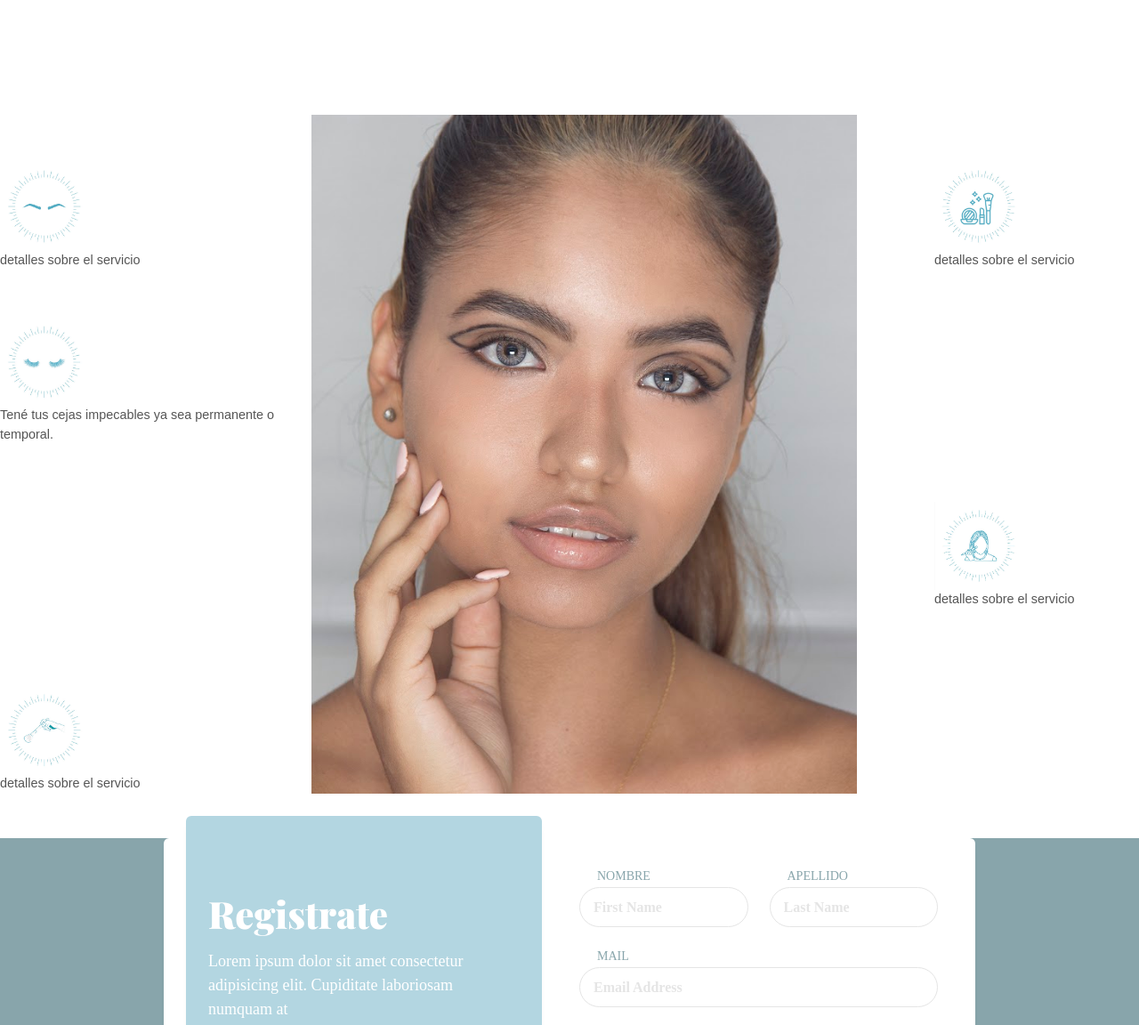
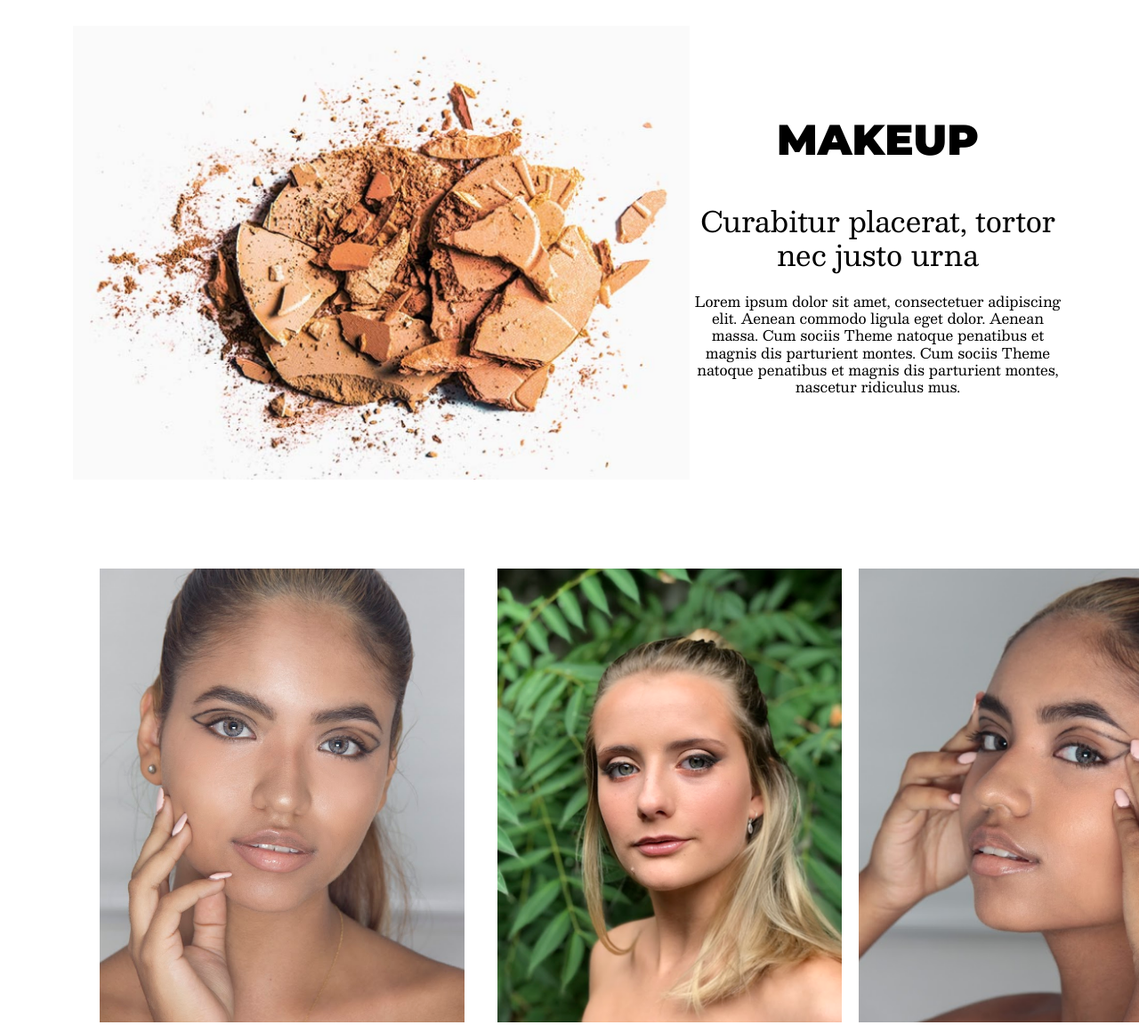
Before and after one commit to carolinamauro/PaginaWeb, a website: page index.html in a window 1280 px wide. Shown: the part 1400-2552 px from the top of the page at 89% size. Drawn offline with nearby package versions, Linux system fonts and the light colour scheme; a web font is replaced by a local one.

Commit message:
Agregando Sass

```diff
--- a/css/main.css
+++ b/css/main.css
@@ -21,8 +21,8 @@ time, mark, audio, video {
 
 
 /* fuente toda la pagina*/
-.body{
-	font-family: "futura light", Sans-serif;
+body{
+	font-family: "Besley", Sans-serif;
 	margin: 0;
 }
 
@@ -44,7 +44,7 @@ time, mark, audio, video {
 }
 
 .sobremi__titulo{
-    font-size: 1.8em;
+    font-size: 4em;
     font-family: 'Raleway', sans-serif;
     font-weight: bold;
     font-weight: 700;
@@ -65,75 +65,6 @@ time, mark, audio, video {
 
 }
 
-/* iconos de los diferentes servicios*/
-
-.icono {
-	display: grid;
-	grid-template-areas:
-	"item__1 item__imagen item__4"
-	"item__1 item__imagen item__4"
-	"item__2 item__imagen item__4"
-	"item__2 item__imagen item__5"
-	"item__3 item__imagen item__5"
-	"item__3 item__imagen item__5";
-	grid-template-rows: auto auto 1fr 1fr auto auto;
-	grid-template-columns: 25% auto 25%;
-	margin-top: 100px;
-	width: 1400px;
-	align-content: center;
-	margin-left: auto;
-	margin-right: auto;
-	height: auto;
-	margin-bottom: 50px;
-
-}
-
-.item__1{
-	grid-area: item__1;
-}
-
-.item__2{
-	grid-area: item__2;
-}
-.item__3{
-	grid-area: item__3;
-
-}
-.item__4{
-	grid-area: item__4;
-
-
-}
-.item__5{
-	grid-area: item__5;
-
-}
-.item__imagen{
-	grid-area: item__imagen;
-	align-content: center;
-
-}
-
-/* titulo del icono */
-.icono__titulo{
-	font-size: 1.2em;
-	color: #010101;
-	flex-grow: 2;
-
-}
-
-/* detalle del icono*/
-.icono__detalle{
-	font-size: 0.9em;
-	color: #555;
-	flex-grow: 2;
-
-}
-
-.icono__imagen{
-	width: 100px;
-}
-
 .cursos{
 	font-family: 'IBM Plex Sans Arabic', sans-serif; /*horribe cambiar*/
 }
@@ -148,7 +79,7 @@ time, mark, audio, video {
 }
 
 header {
-	font-family: font-family: 'Quicksand', sans-serif;;
+	font-family: font-family: 'Quicksand', sans-serif;
 }
 
 /*INICIO MENÚ*/
@@ -156,6 +87,8 @@ header {
 .item {
 	list-style: none;
 	background-color: #1c436e;
+
+
 }
 
 nav {
@@ -190,10 +123,12 @@ ul ul li {
 
 ul li:hover ul {
 	display: block;
+	z-index: 1;
 }
 
 ul li:hover ul a:hover{
 	font-weight: bold;
+
 
 }
 /* FIN MENÚ */
--- a/index.html
+++ b/index.html
@@ -13,8 +13,6 @@
 	<link href="https://fonts.googleapis.com/css2?family=Quicksand:wght@300&display=swap" rel="stylesheet">
 	<link href="https://fonts.googleapis.com/css2?family=Raleway:wght@200&display=swap" rel="stylesheet">
 	<link href="https://fonts.googleapis.com/css2?family=Besley&display=swap" rel="stylesheet">
-	<link href="https://fonts.googleapis.com/css2?family=Work+Sans:wght@100&display=swap" rel="stylesheet">
-	<link href="https://fonts.googleapis.com/css2?family=Roboto+Mono:wght@300&display=swap" rel="stylesheet">
 	<link href="http://fonts.googleapis.com/css?family=Playfair+Display:900" rel="stylesheet" type="text/css" />
 	<link href="http://fonts.googleapis.com/css?family=Alice:400,700" rel="stylesheet" type="text/css" />
 
@@ -26,9 +24,10 @@
 	<!-- CSS interno -->
 	<link rel="stylesheet" type="text/css" href="css/main.css">
 	<link rel="stylesheet" type="text/css" href="css/style.css">
+	<link rel="stylesheet" type="text/css" href="css/prueba.css">
 
 </head>
-<body class="body">
+<body>
 
 		<nav class="navbar navbar-expand-lg navbar-dark">
       <div class="container">
@@ -102,50 +101,62 @@
 						</div>
 					</div>
 				</div>
-				<div class="col-md-6" id="sobremi">
+				<div class="col-md-6 " id="sobremi">
 					<h1 class="sobremi__titulo"> SOBRE MI </h1>
 						<p class="sobremi__detalle"> Lorem ipsum dolor sit amet, consectetur adipiscing elit, sed do eiusmod tempor incididunt ut labore et dolore magna aliqua. Ut enim ad minim veniam, quis nostrud exercitation ullamco laboris nisi ut aliquip ex ea commodo consequat. Duis aute irure dolor in reprehenderit in voluptate velit esse cillum dolore eu fugiat nulla pariatur. Excepteur sint occaecat cupidatat non proident, sunt in culpa qui officia deserunt mollit anim id est laborum. </p>
 				</div>
 			</div>
 		</div>
 
+		<div class="container">
+			<div class="grid-conteiner">
+					<img class="item-1" src="imagenes/makeup.png">
+					<h1 class="item-2"> MAKEUP </h1>
+					<h3 class="item-3"> Curabitur placerat, tortor nec justo urna </h3>
+					<h4 class="item-4">Lorem ipsum dolor sit amet, consectetuer adipiscing elit. Aenean commodo ligula eget dolor. Aenean massa. Cum sociis Theme natoque penatibus et magnis dis parturient montes. Cum sociis Theme natoque penatibus et magnis dis parturient montes, nascetur ridiculus mus. </h4>
+			</div>
+		</div>
 
-		<div class="icono">
+		<div class="container-fluid">
+			<div class="row">
+				<div class="col-md-4">
+					<img class="img-section--extremo"src="imagenes/editorial1.png">
+				</div>
+				<div class="col-md-4">
+					<img class="img-section img-section--centro" src="imagenes/section2.png">
+				</div>
+				<div class="col-md-4">
+					<img class="img-section--extremo" src="imagenes/section4.png">
+				</div>
 
-			<section class="item__1">
-				<h4 class="icono__titulo"> <a href="servicios.html#cejas"> Perfilado de cejas </a> </h4>
-				<img src="imagenes/cejas.jpeg" alt="iconocejas" class="icono__imagen">
-				<p class="icono__detalle">	detalles sobre el servicio	</p>
-			</section>
-
-			<section class="item__2">
-				<h4 class="icono__titulo"> <a href="servicios.html#pestañas"> Lifting de pestañas </a> </h4>
-				<img src="imagenes/pestañas.jpeg" alt="iconopestañas" class="icono__imagen">
-				<p class="icono__detalle"> Tené tus cejas impecables ya sea permanente o temporal.	</p>
-			</section>
-
-			<img src="imagenes/editorial1.png" class ="item__imagen" > <!-- La idea es que haya una imagen fija en el medio	-->
-
-			<section class="item__3">
-				<h4 class="icono__titulo"> <a href="servicios.html#peinados"> Peinados </a> </h4>
-				<img src="imagenes/peinado.jpeg" alt="iconopeinados" class="icono__imagen">
-				<p class="icono__detalle">	detalles sobre el servicio	</p>
-			</section>
-
-			<section class="item__4">
-				<h4 class="icono__titulo"> <a href="maquillaje.html"> Maquillaje </a> </h4>
-				<img src="imagenes/maquillaje.jpeg" alt="iconomaquillaje" class="icono__imagen">
-				<p class="icono__detalle">	detalles sobre el servicio	</p>
-			</section>
-
-			<section class="item__5">
-				<h4 class="icono__titulo"> 	<a href="cursos.html"> Cursos </a> </h4>
-				<img src="imagenes/clases.jpeg" alt="iconoclases" class="icono__imagen">
-				<p class="icono__detalle">	detalles sobre el servicio	</p>
-			</section>
+			</div>
 
 		</div>
 
+		<div class="container-fluid">
+			<div class="row">
+				<div class="col-md-6">
+						<div class="grid-conteiner">
+							<img class="item-1" src="imagenes/peinados1.png">
+							<h1 class="item-2"> PEINADOS </h1>
+							<h3 class="item-3"> Curabitur placerat, tortor nec justo urna </h3>
+							<h4 class="item-4">Lorem ipsum dolor sit amet, consectetuer adipiscing elit. Aenean commodo ligula eget dolor. Aenean massa. Cum sociis Theme natoque penatibus et magnis dis parturient montes. Cum sociis Theme natoque penatibus et magnis dis parturient montes, nascetur ridiculus mus. </h4>
+						</div>
+				</div>
+				<div class="col-md-6">
+						<div class="grid-conteiner ">
+							<img class="item-1" src="imagenes/cejas1.jpeg">
+							<h1 class="item-2"> LIFTING Y PERFILADOS </h1>
+							<h3 class="item-3"> Curabitur placerat, tortor nec justo urna </h3>
+							<h4 class="item-4">Lorem ipsum dolor sit amet, consectetuer adipiscing elit. Aenean commodo ligula eget dolor. Aenean massa. Cum sociis Theme natoque penatibus et magnis dis parturient montes. Cum sociis Theme natoque penatibus et magnis dis parturient montes, nascetur ridiculus mus. </h4>
+						</div>
+				</div>
+
+			</div>
+
+		</div>
+
+	 <!--
 		<div id="registro" class="conteiner">
 			<div class="section-center">
 				<div class="container">
@@ -192,7 +203,7 @@
 					</div>
 				</div>
 			</div>
-		</div>
+		</div>-->
 
 	</main>
 
--- a/package.json
+++ b/package.json
@@ -5,9 +5,8 @@
   "main": "index.js",
   "scripts": {
     "test": "echo \"Error: no test specified\" && exit 1",
-    "build-css":
-      "node-sass --include-path scss scss/prueba.scss css/prueba.css",
-      "watch-css": "nodemon -e scss -x \"npm  run build-css\""
+    "build-css": "node-sass --include-path scss scss/prueba.scss css/prueba.css",
+    "watch-css": "nodemon -e scss -x \"npm  run build-css\""
   },
   "repository": {
     "type": "git",
--- /dev/null
+++ b/scss/_colors.scss
@@ -0,0 +1,2 @@
+
+$gris: #54595f;
--- /dev/null
+++ b/scss/_fonts.scss
@@ -0,0 +1,17 @@
+//Google Fonts
+
+@import url('https://fonts.googleapis.com/css2?family=Quicksand:wght@300&display=swap');
+@import url('https://fonts.googleapis.com/css2?family=Raleway:ital,wght@1,100&display=swap');
+@import url('https://fonts.googleapis.com/css2?family=Besley&family=Raleway:ital,wght@1,100&display=swap');
+@import url('https://fonts.googleapis.com/css2?family=Playfair+Display&display=swap');
+@import url('https://fonts.googleapis.com/css2?family=Alice&family=Playfair+Display&display=swap');
+@import url('https://fonts.googleapis.com/css2?family=Montserrat:wght@900&display=swap');
+
+//Variables de Fonts
+
+$header-font: Quicksand, sans-serif;
+//$titulos-font: Raleway, sans-serif;
+$detalle-font: Besley, serif;
+$registro-titulo-font: Alice, serif;
+$registro-detalle-font: Playfair Display, serif;
+$titulos-fonts: Montserrat, sans-serif;
--- /dev/null
+++ b/scss/_grid.scss
@@ -0,0 +1,42 @@
+@import "colors";
+@import "fonts";
+$alto: 510px;
+
+.grid-conteiner {
+	display: grid;
+	grid-template-areas:
+	"item1 item2"
+	"item1 item3"
+	"item1 item4";
+	grid-template-columns: 1fr 1fr;
+    grid-template-rows: 100px 100px auto;
+	height: $alto;
+	color: black;
+
+}
+
+@mixin item-style($i){
+	@if($i == 1){
+		height: $alto;
+	}
+	@if($i == 2){
+		font-family: $titulos-fonts;
+		font-size: 3em;
+		margin-top: 100px;
+
+	}
+	@else if($i >= 3) {
+		font-family: $detalle-font;
+		font-size: 5em-$i;
+		margin-top: 100px;
+	}
+}
+
+@for $i from 1 through 4 {
+	.item-#{$i}{
+		grid-area: item#{$i};
+		@include item-style($i);
+		text-align: center;
+	}
+
+}
--- /dev/null
+++ b/scss/_mobile.scss
@@ -0,0 +1,22 @@
+
+@for $i from 1 through 12 {
+	.col-sm-#{$i}{
+		width: $ancho-del-contenedor-sm /12 * $i;
+	}
+	.col-md-#{$i}{
+		width: $ancho-del-contenedor-md /12 * $i;
+	}
+	.col-lg-#{$i}{
+		width: $ancho-del-contenedor-lg /12 * $i;
+	}
+	.col-xl-#{$i}{
+		width: $ancho-del-contenedor-xl /12 * $i;
+	}
+	.col-xxl-#{$i}{
+		width: $ancho-del-contenedor-xxl /12 * $i;
+	}
+	.col-#{$i}{
+		width: $ancho-del-contenedor /12 * $i;
+	}
+
+}
--- a/scss/prueba.scss
+++ b/scss/prueba.scss
@@ -0,0 +1,25 @@
+@import "fonts";
+@import "grid";
+
+
+body{
+	font-family: $detalle-font;
+}
+
+.img-section {
+	height: $alto;
+	margin-top: 100px;
+	margin-bottom: 50px;
+
+}
+
+.img-section--extremo {
+	@extend .img-section;
+	margin-left: 100px;
+}
+
+.img-section--centro {
+	margin-left: 120px;
+	margin-right: 120px;
+
+}
```
Also changed, not shown: css/prueba.css, css/styles.css, imagenes/header4.png (added), imagenes/makeup.png (added), imagenes/marti.png (added), imagenes/portada9.jpeg (added), imagenes/section1.jpeg (added), imagenes/section2.png (added), imagenes/section3.png (added), imagenes/section4.png (added).
